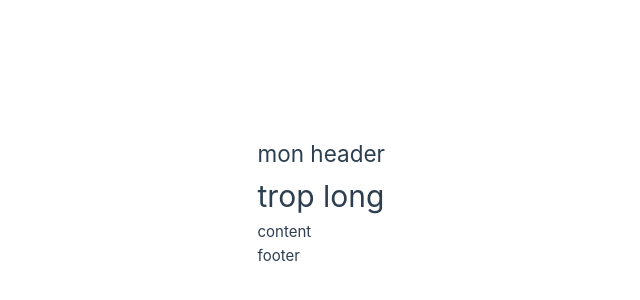
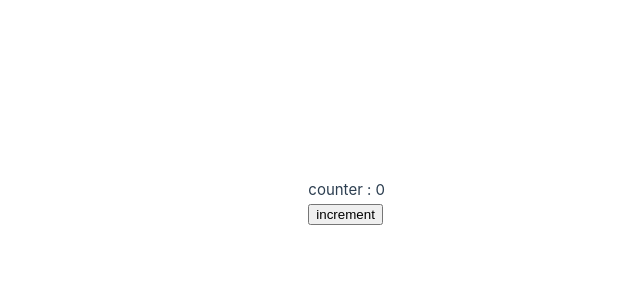
Before and after one commit to DengpaoHuai/vue-bordeaux, a Vue app: page / in a window 1280 px wide. Shown: the part 198-498 px from the top of the page, without its empty margins (255-895 px from the left). Built offline with nearby package versions, Linux system fonts and the light colour scheme.

Commit message:
demo fetch

```diff
--- a/src/App.vue
+++ b/src/App.vue
@@ -1,22 +1,32 @@
 <script setup lang="ts">
+import { onBeforeMount, onMounted, onUnmounted, onUpdated } from 'vue';
+import CounterView from './components/CounterView.vue';
 import HelloWorld from './components/HelloWorld.vue';
 const demo = "toto"
+
+
+
+onBeforeMount(() => {
+  console.log("pas encore monté")
+})
+
+onMounted(() => {
+  console.log("monté")
+})
+
+onUpdated(() => {
+  console.log("mis à jour")
+})
+
+onUnmounted(() => {
+  console.log("démonté")
+})
 
 </script>
 
 <template>
   <main>
-    <HelloWorld :demo="demo">
-      <template #header>
-        <h2>mon header</h2>
-      </template>
-      <template #default>
-        <p>content</p>
-      </template>
-      <template #footer>
-        <p>footer</p>
-      </template>
-    </HelloWorld>
+    <CounterView></CounterView>
   </main>
 </template>
 
--- /dev/null
+++ b/src/components/CounterView.vue
@@ -0,0 +1,39 @@
+<script setup lang="ts">
+import { onBeforeMount, onMounted, onUnmounted, onUpdated, reactive, ref } from 'vue';
+const counter = reactive({
+    nom: 0,
+    prenom: "toto"
+})
+
+const updateCounter = () => {
+    counter.nom = 0
+    console.log(counter)
+}
+
+onBeforeMount(() => {
+    console.log("pas encore monté")
+})
+
+onMounted(() => {
+    console.log("monté")
+})
+
+onUpdated(() => {
+    console.log("mis à jour")
+})
+
+onUnmounted(() => {
+    console.log("démonté")
+})
+
+</script>
+
+
+<template>
+    <p>
+        counter : {{ counter.nom }}
+    </p>
+    <button v-on:click="updateCounter">
+        increment
+    </button>
+</template>
```
Also changed, not shown: src/services/planet.services.ts (added, +32 -0 lines).
